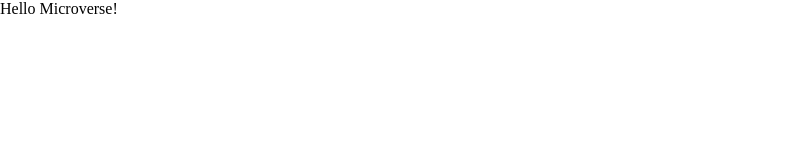
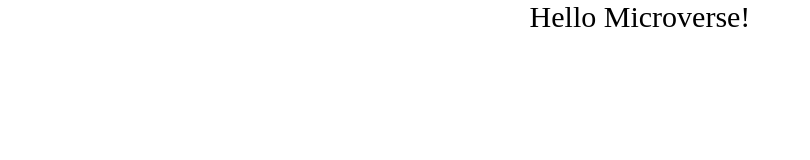
Before and after one commit to LionRouge1/hello-microverse, a website: page index.html in a window 1280 px wide. Shown: the whole page, without its empty margins (0-810 px from the left). Drawn offline with Linux system fonts and the light colour scheme.

Commit message:
style header

```diff
--- a/style.css
+++ b/style.css
@@ -2,3 +2,8 @@
     margin: 0;
     padding: 0;
 }
+
+.header {
+    font-size: 30px;
+    text-align: center;
+}
```
